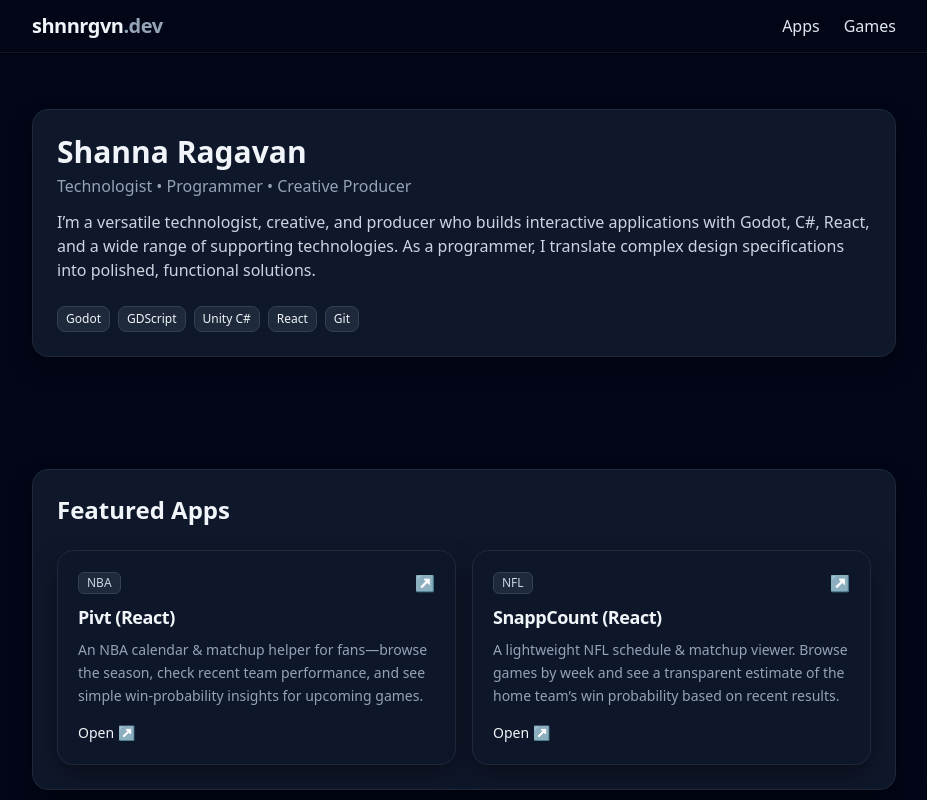
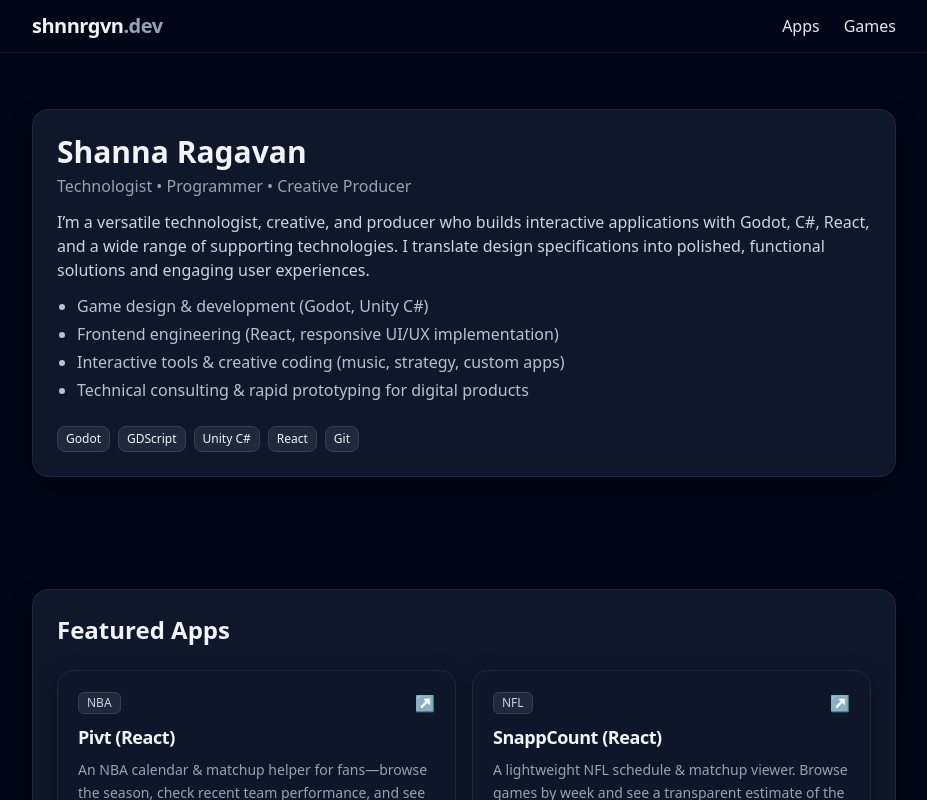
Before and after one commit to Tekknobot/shnnrgvn-portfolio, a React (Vite) app: page / in a window 1280 px wide. Shown: the top 800 px of the page, without its empty margins (176-1103 px from the left). Built offline with nearby package versions, Linux system fonts and the light colour scheme.

Commit message:
Add services.

```diff
--- a/src/data/profile.json
+++ b/src/data/profile.json
@@ -2,7 +2,13 @@
   "name": "Shanna Ragavan",
   "headline": "Technologist • Programmer • Creative Producer",
   "avatar": "",
-  "summary": "I’m a versatile technologist, creative, and producer who builds interactive applications with Godot, C#, React, and a wide range of supporting technologies. As a programmer, I translate complex design specifications into polished, functional solutions.",
+  "summary": "I’m a versatile technologist, creative, and producer who builds interactive applications with Godot, C#, React, and a wide range of supporting technologies. I translate design specifications into polished, functional solutions and engaging user experiences.",
+  "services": [
+    "Game design & development (Godot, Unity C#)",
+    "Frontend engineering (React, responsive UI/UX implementation)",
+    "Interactive tools & creative coding (music, strategy, custom apps)",
+    "Technical consulting & rapid prototyping for digital products"
+  ],
   "skills": ["Godot", "GDScript", "Unity C#", "React", "Git"],
   "apps": [
     {
--- a/src/pages/Home.jsx
+++ b/src/pages/Home.jsx
@@ -8,6 +8,14 @@
           <h1 className="section-title">{profile.name}</h1>
           <p className="subtitle mt-1">{profile.headline}</p>
           <p className="mt-3 text-slate-300">{profile.summary}</p>
+
+          {profile.services?.length ? (
+            <ul className="mt-3 list-disc pl-5 text-slate-300/90">
+              {profile.services.map((s) => (
+                <li key={s} className="mt-1">{s}</li>
+              ))}
+            </ul>
+          ) : null}
         </div>
 
         <div className="flex flex-wrap gap-2">
```
